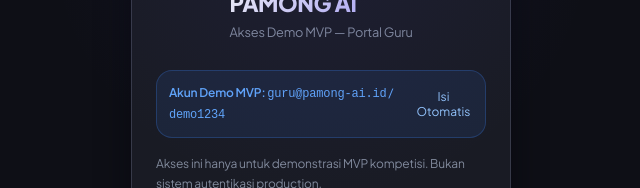
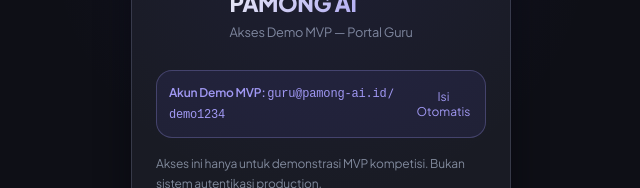
Before and after one commit to GhazyUrbayani/pamong-ai, a Next.js app: page /guru/login in a window 1280 px wide. Shown: the part 176-364 px from the top of the page, without its empty margins (319-959 px from the left). Built offline with nearby package versions, Linux system fonts and the light colour scheme.

Commit message:
ui: align teacher demo card with brand palette

```diff
--- a/app/guru/login/page.tsx
+++ b/app/guru/login/page.tsx
@@ -64,9 +64,9 @@
         <div
           className="mb-4 p-3 rounded-lg text-xs"
           style={{
-            backgroundColor: 'rgba(59, 130, 246, 0.1)',
-            color: '#60a5fa',
-            border: '1px solid rgba(59, 130, 246, 0.25)',
+            backgroundColor: 'hsla(245, 62%, 60%, 0.10)',
+            color: 'var(--brand-accent)',
+            border: '1px solid hsla(245, 80%, 78%, 0.28)',
           }}
         >
           <div className="flex items-center justify-between">
@@ -81,7 +81,7 @@
                 setPassword('demo1234');
               }}
               className="text-xs underline hover:text-white"
-              style={{ cursor: 'pointer', background: 'none', border: 'none', color: '#93c5fd' }}
+              style={{ cursor: 'pointer', background: 'none', border: 'none', color: 'var(--brand-accent)' }}
             >
               Isi Otomatis
             </button>
```
